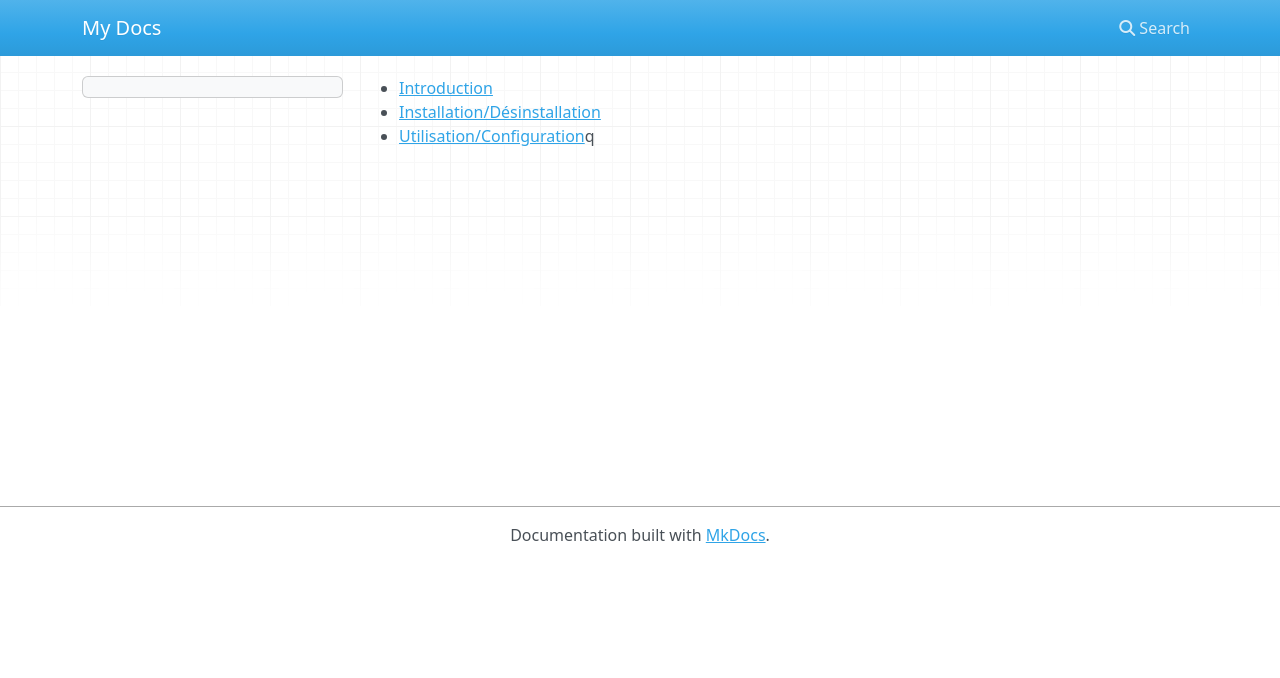
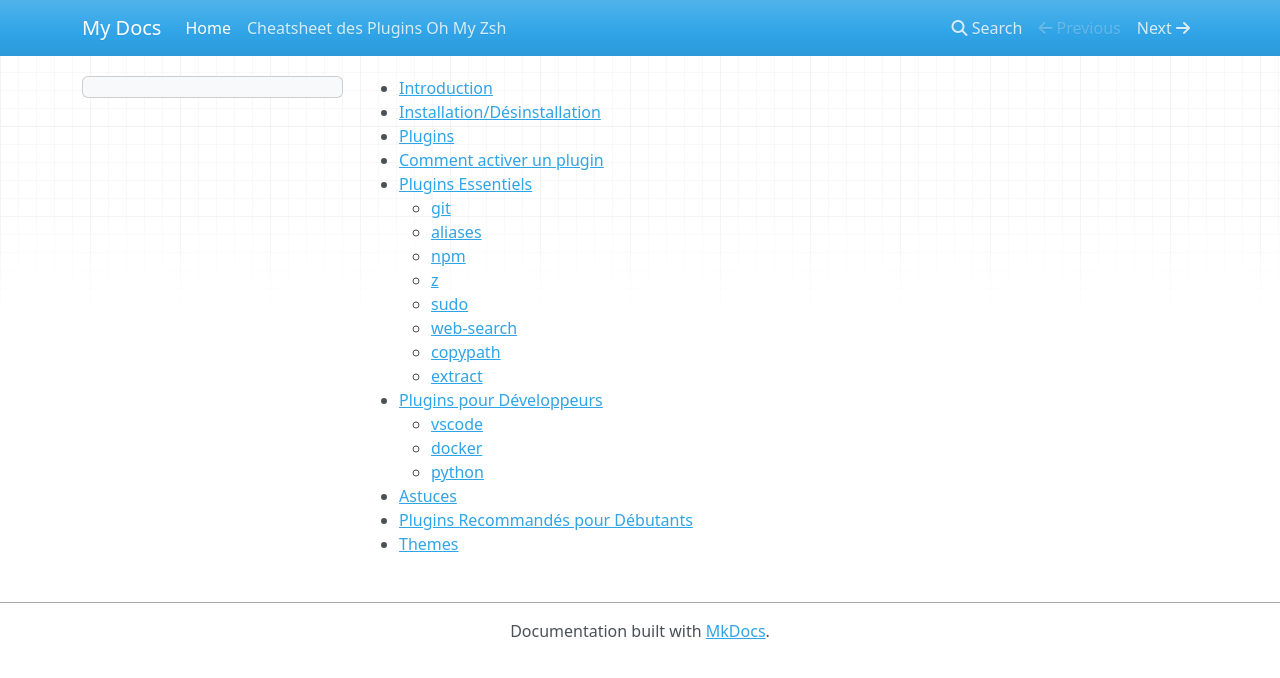
Before and after one commit to Simplon-hdf/cheatsheet-ohmyzsh-p5, an MkDocs documentation site: the page built from docs/index.md, in a window 1280 px wide. Shown: the top 678 px of the page. Built offline with MkDocs 1.6.1, drawn with Linux system fonts in a browser that asks for light colours; nearby versions of some CDN libraries.

Commit message:
docs(index.md, plugin.md): Add sub summary plugin and explain docs plugin

```diff
--- a/docs/index.md
+++ b/docs/index.md
@@ -1,3 +1,20 @@
-- [Introduction](https://example.com)
+- [Introduction]()
 - [Installation/Désinstallation]()
-- [Utilisation/Configuration]()q
+- [Plugins](/docs/plugin.md)
+  - [Comment activer un plugin](/docs/plugin.md#comment-activer-un-plugin)
+  - [Plugins Essentiels](/docs/plugin.md#plugins-essentiels)
+    - [git](/docs/plugin.md#1-git)
+    - [aliases](/docs/plugin.md#2-aliases)
+    - [npm](/docs/plugin.md#3-npm)
+    - [z](/docs/plugin.md#4-z)
+    - [sudo](/docs/plugin.md#5-sudo)
+    - [web-search](/docs/plugin.md#6-web-search)
+    - [copypath](/docs/plugin.md#7-copypath)
+    - [extract](/docs/plugin.md#8-extract)
+  - [Plugins pour Développeurs](/docs/plugin.md#plugins-pour-développeurs)
+    - [vscode](/docs/plugin.md#1-vscode)
+    - [docker](/docs/plugin.md#2-docker)
+    - [python](/docs/plugin.md#3-python)
+  - [Astuces](/docs/plugin.md#astuces)
+  - [Plugins Recommandés pour Débutants](/docs/plugin.md#plugins-recommandés-pour-débutants)
+- [Themes]()
```
Also changed, not shown: docs/plugin.md (added, +119 -0 lines).
